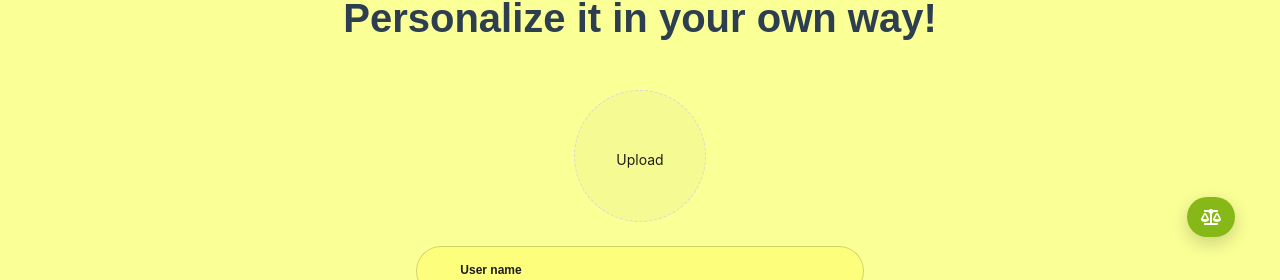
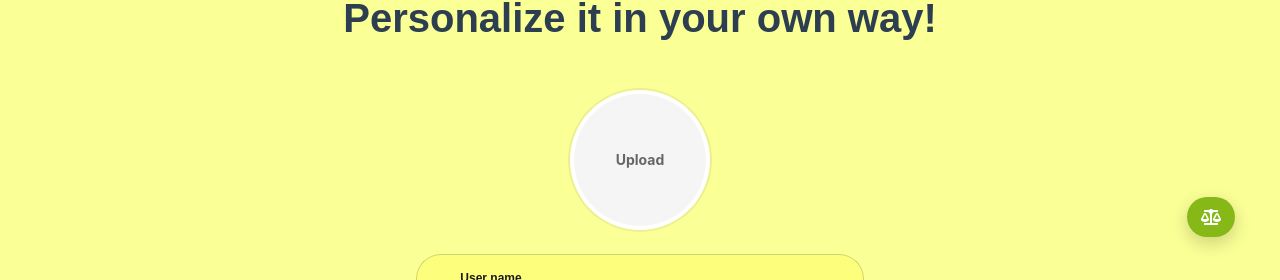
Before and after one commit to ChloeIT/luanvan, a React (Vite) app in the folder hotelUI/: page /profile in a window 1280 px wide. Shown: the part 473-753 px from the top of the page. Built offline with nearby package versions, Linux system fonts and the light colour scheme; no server answers.

Commit message:
avt profile

```diff
--- a/hotelUI/src/pages/Profile.jsx
+++ b/hotelUI/src/pages/Profile.jsx
@@ -28,15 +28,15 @@ export const Profile = () => {
   const [previewImage, setPreviewImage] = useState("");
 
   const fullnameInputRef = useRef(null);
-  const AVATAR_SIZE = 132; // kích thước avatar
+  const AVATAR_SIZE = 132; // px
 
-  // Helpers
+  // helpers
   const getBase64 = (file) =>
     new Promise((resolve, reject) => {
       const reader = new FileReader();
       reader.readAsDataURL(file);
       reader.onload = () => resolve(reader.result);
-      reader.onerror = (err) => reject(err);
+      reader.onerror = (e) => reject(e);
     });
 
   const toIsoDate = (raw) => {
@@ -49,7 +49,7 @@ export const Profile = () => {
     }
   };
 
-  // Đồng bộ user -> form
+  // sync user -> form
   useEffect(() => {
     if (!user) return;
     setFullName(user?.fullName || "");
@@ -60,7 +60,7 @@ export const Profile = () => {
     setGender(user?.gender || "");
     setBirthDate(toIsoDate(user?.birthDate));
 
-    const ts = Date.now(); // cache-buster
+    const ts = Date.now();
     setFileList(
       user?.image
         ? [
@@ -75,7 +75,6 @@ export const Profile = () => {
     );
   }, [user, IMAGES_URL]);
 
-  // Actions
   const handleChangeInfo = () => {
     setChangeInfo(true);
     setTimeout(() => fullnameInputRef.current?.focus(), 0);
@@ -107,13 +106,24 @@ export const Profile = () => {
     setChangeInfo(false);
   };
 
-  const onUploadChange = ({ fileList: newList }) => {
-    setFileList(newList.slice(-1)); // chỉ giữ 1 ảnh
+  const onUploadChange = async ({ fileList: newList }) => {
+    const last = newList.slice(-1);
+    setFileList(last);
+    const file = last[0]?.originFileObj;
+    if (file) {
+      const b64 = await getBase64(file);
+      setPreviewImage(b64);
+    }
   };
 
-  const onPreview = async (file) => {
-    setPreviewImage(file.url || (await getBase64(file.originFileObj)));
-    setPreviewOpen(true);
+  const onPreview = async () => {
+    const url =
+      fileList[0]?.url ||
+      (fileList[0]?.originFileObj && (await getBase64(fileList[0].originFileObj)));
+    if (url) {
+      setPreviewImage(url);
+      setPreviewOpen(true);
+    }
   };
 
   const handleSaveInfo = async () => {
@@ -151,29 +161,55 @@ export const Profile = () => {
 
       message.success("Profile updated");
       setChangeInfo(false);
-    } catch (err) {
-      console.error("Failed to update profile:", err);
+    } catch (e) {
+      console.error(e);
       message.error("Update failed");
     } finally {
       setIsSaving(false);
     }
   };
 
+  const isEditing = changeInfo;
+
+  // --------- inline styles để không cần CSS thêm ----------
+  const ringStyle = {
+    width: AVATAR_SIZE + 8,
+    height: AVATAR_SIZE + 8,
+    padding: 4,
+    borderRadius: "50%",
+    background: "#fff",
+    boxShadow: "0 0 0 2px rgba(0,0,0,.06)",
+    display: "flex",
+    alignItems: "center",
+    justifyContent: "center",
+  };
+  const circleStyle = {
+    width: AVATAR_SIZE,
+    height: AVATAR_SIZE,
+    borderRadius: "50%",
+    overflow: "hidden",
+    position: "relative",
+    cursor: "pointer",
+  };
+  const imgStyle = {
+    width: "100%",
+    height: "100%",
+    display: "block",
+    objectFit: "cover",
+    objectPosition: "center",
+  };
+  const overlayStyle = {
+    position: "absolute",
+    inset: 0,
+    display: isEditing ? "flex" : "none",
+    alignItems: "center",
+    justifyContent: "center",
+    background: "rgba(0,0,0,.25)",
+    pointerEvents: "none",
+  };
+
   return (
     <div className="text-center">
-      <style>
-        {`
-          .ant-upload-list-picture-circle .ant-upload-list-item,
-          .ant-upload-list-picture-circle .ant-upload-list-item-container,
-          .ant-upload-list-picture-circle .ant-upload-list-item-thumbnail,
-          .ant-upload-list-picture-circle .ant-upload-list-item-thumbnail img,
-          .ant-upload-wrapper .ant-upload-select {
-            width: ${AVATAR_SIZE}px !important;
-            height: ${AVATAR_SIZE}px !important;
-          }
-        `}
-      </style>
-
       {/* ===== Heading ===== */}
       <div className="text-center">
         <div className="heading-line mx-auto" style={{ "--heading-gap": "14px" }}>
@@ -190,21 +226,54 @@ export const Profile = () => {
         <h1 className="mb-5">Personalize it in your own way!</h1>
       </div>
 
-      {/* ===== Upload avatar ===== */}
+      {/* ===== Upload avatar (không dùng picture-circle) ===== */}
       <div className="mb-4 flex justify-center">
         <Upload
-          listType="picture-circle"
-          fileList={fileList}
-          onChange={onUploadChange}
-          onPreview={onPreview}
-          maxCount={1}
+          showUploadList={false}
           beforeUpload={() => false}
+          onChange={isEditing ? onUploadChange : undefined}
+          openFileDialogOnClick={isEditing}
         >
-          {fileList.length >= 1 ? null : (
-            <button type="button" style={{ border: 0, background: "none" }}>
-              <div style={{ marginTop: 8 }}>Upload</div>
-            </button>
-          )}
+          <div
+            style={ringStyle}
+            onClick={(e) => {
+              if (!isEditing) {
+                e.preventDefault();
+                onPreview();
+              }
+            }}
+            aria-label={isEditing ? "Change avatar" : "Preview avatar"}
+          >
+            <div style={circleStyle}>
+              {fileList[0]?.url || fileList[0]?.originFileObj ? (
+                <img
+                  alt="avatar"
+                  src={
+                    fileList[0]?.url ||
+                    (fileList[0]?.originFileObj && URL.createObjectURL(fileList[0].originFileObj))
+                  }
+                  style={imgStyle}
+                />
+              ) : (
+                <div
+                  style={{
+                    ...imgStyle,
+                    display: "flex",
+                    alignItems: "center",
+                    justifyContent: "center",
+                    fontWeight: 700,
+                    color: "#666",
+                    background: "rgba(0,0,0,.04)",
+                  }}
+                >
+                  Upload
+                </div>
+              )}
+              <div style={overlayStyle}>
+                {/* overlay chỉ hiện khi đang Edit; không cần icon mắt của AntD */}
+              </div>
+            </div>
+          </div>
         </Upload>
       </div>
 
@@ -217,7 +286,7 @@ export const Profile = () => {
         ["Address", address, setAddress],
         ["Gender", gender, setGender],
         ["Birth Date", birthDate, setBirthDate, false, "date"],
-      ].map(([label, value, setter, readOnly, type], i) => (
+      ].map(([label, value, setter, forceReadOnly, type], i) => (
         <div className="mb-2" key={i}>
           <label
             className="input input-bordered flex items-center gap-2 input-xs rounded-full p-4 max-w-md mx-auto"
@@ -225,9 +294,10 @@ export const Profile = () => {
           >
             <span className="min-w-[100px] font-semibold">{label}</span>
             <input
+              ref={i === 1 ? fullnameInputRef : undefined}
               type={type || "text"}
               className="grow bg-transparent text-gray-800"
-              readOnly={readOnly}
+              readOnly={forceReadOnly || !changeInfo}
               value={value}
               onChange={(e) => setter(e.target.value)}
             />
@@ -238,10 +308,7 @@ export const Profile = () => {
       {/* ===== Actions ===== */}
       <div className="mt-4">
         {!changeInfo ? (
-          <button
-            className="rounded-2xl py-2 px-5 btn-primary ml-auto my-2"
-            onClick={handleChangeInfo}
-          >
+          <button className="rounded-2xl py-2 px-5 btn-primary ml-auto my-2" onClick={handleChangeInfo}>
             Edit Profile
           </button>
         ) : (
```
